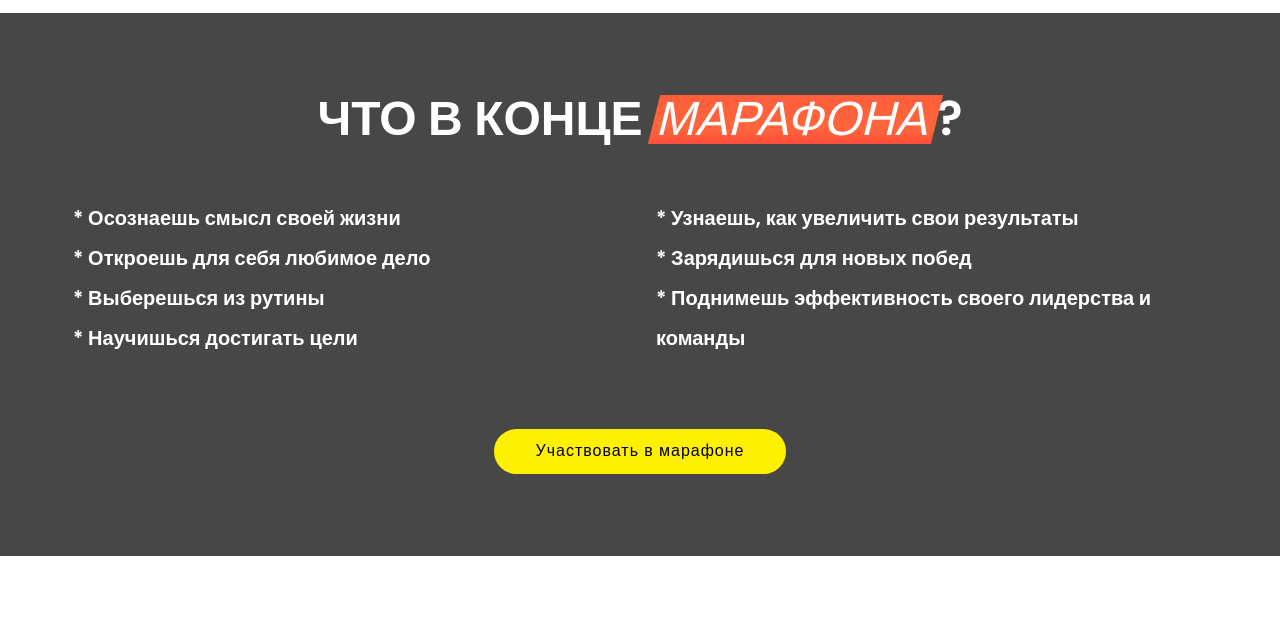
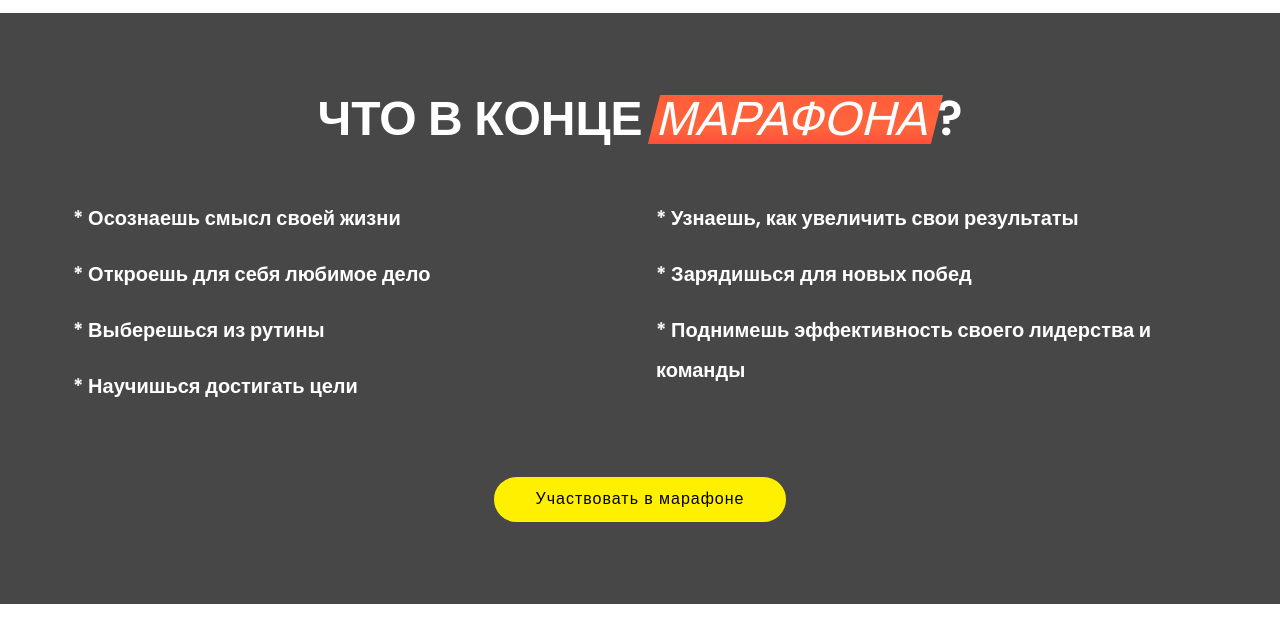
Before and after one commit to megosha/marathon_service, a Django app: template templates/index.html in a window 1280 px wide. Shown: the part 4330-4959 px from the top of the page. Run offline with Django 3.2, Linux system fonts and the light colour scheme; the template is opened without the code that fills it: most values are stand-ins (such as "Sample title", 1, 10 or a date in 2020); grey boxes marked "Sample" are stand-in pictures; form fields are guessed from the names that the template uses; some libraries are stand-ins or nearby versions; some web fonts are replaced.

Commit message:
indexing in search systems

```diff
--- a/templates/index.html
+++ b/templates/index.html
@@ -4,6 +4,8 @@
 
 
   {% include "includes/meta.html" %}
+    <meta name="yandex-verification" content="611c1df2052aa269" />
+    <meta name="google-site-verification" content="2_exYmQoi8msiYSMDKGZwXcwY-bvEZkF5pMeEdbKphM" />
 
   <title>"Движение Вверх" марафон - Главная</title>
   <link rel="stylesheet" href="/assets/web/assets/mobirise-icons/mobirise-icons.css">
@@ -670,7 +672,10 @@
 
                     <div class="card-box">
 
-                        <p class="card-text mbr-regular mbr-white mbr-fonts-style display-7"><strong>* Осознаешь смысл своей жизни <br>* Откроешь для себя любимое дело <br>* Выберешься из рутины<br>* Научишься достигать цели</strong>&nbsp;</p>
+                        <p class="card-text mbr-regular mbr-white mbr-fonts-style display-7"><strong>* Осознаешь смысл своей жизни</strong>&nbsp;</p>
+                        <p class="card-text mbr-regular mbr-white mbr-fonts-style display-7"><strong>* Откроешь для себя любимое дело</strong>&nbsp;</p>
+                        <p class="card-text mbr-regular mbr-white mbr-fonts-style display-7"><strong>* Выберешься из рутины</strong>&nbsp;</p>
+                        <p class="card-text mbr-regular mbr-white mbr-fonts-style display-7"><strong>* Научишься достигать цели</strong>&nbsp;</p>
                     </div>
                 </div>
             </div>
@@ -680,7 +685,9 @@
 
                     <div class="card-box">
 
-                        <p class="card-text mbr-regular mbr-white mbr-fonts-style display-7"><strong>* Узнаешь, как увеличить свои результаты <br>* Зарядишься для новых побед&nbsp;<br>* Поднимешь эффективность своего лидерства и команды</strong></p>
+                        <p class="card-text mbr-regular mbr-white mbr-fonts-style display-7"><strong>* Узнаешь, как увеличить свои результаты</strong></p>
+                        <p class="card-text mbr-regular mbr-white mbr-fonts-style display-7"><strong>* Зарядишься для новых побед</strong></p>
+                        <p class="card-text mbr-regular mbr-white mbr-fonts-style display-7"><strong>* Поднимешь эффективность своего лидерства и команды</strong></p>
                     </div>
                 </div>
             </div>
```
Also changed, not shown: templates/includes/meta.html (line endings or trailing spaces).
